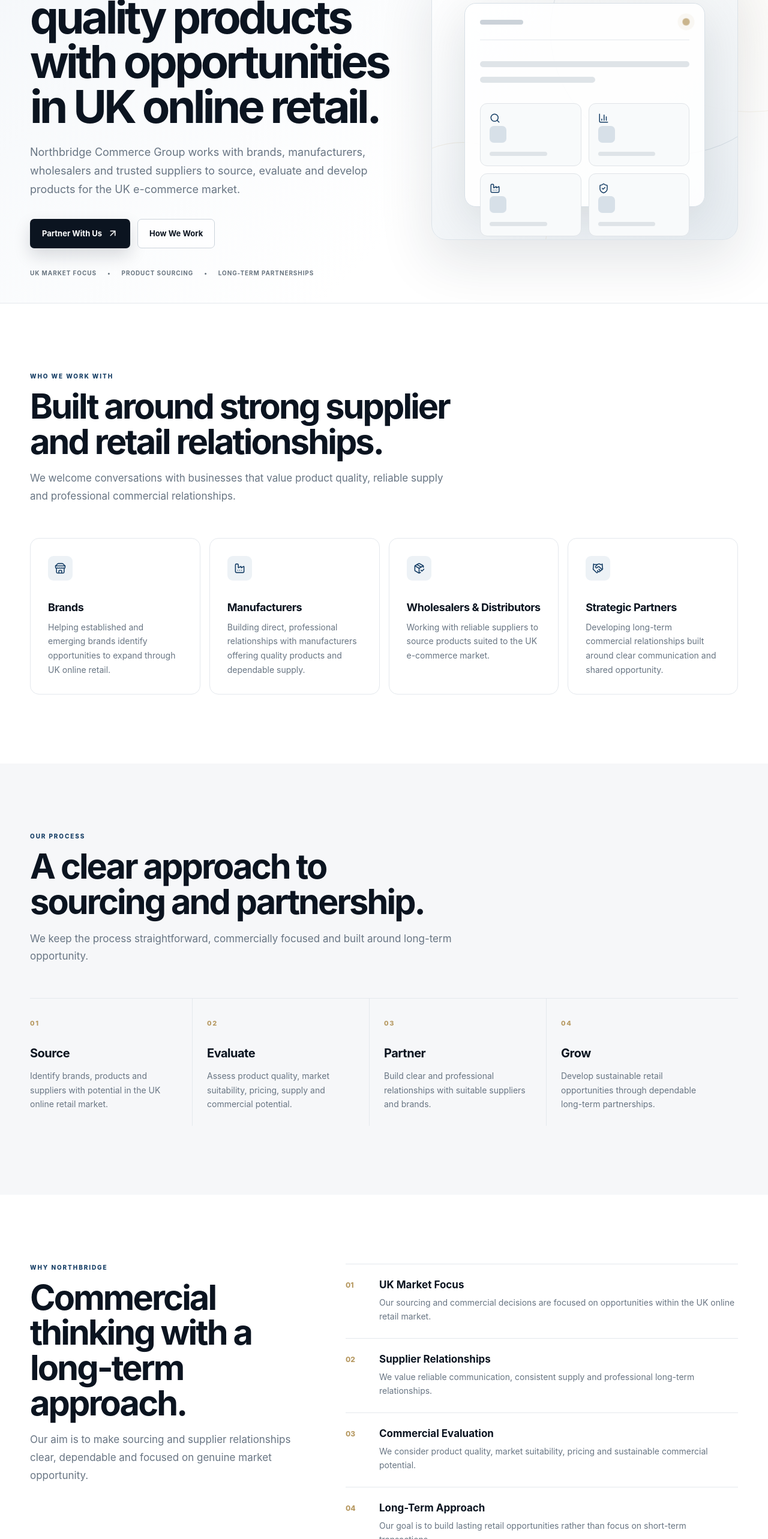
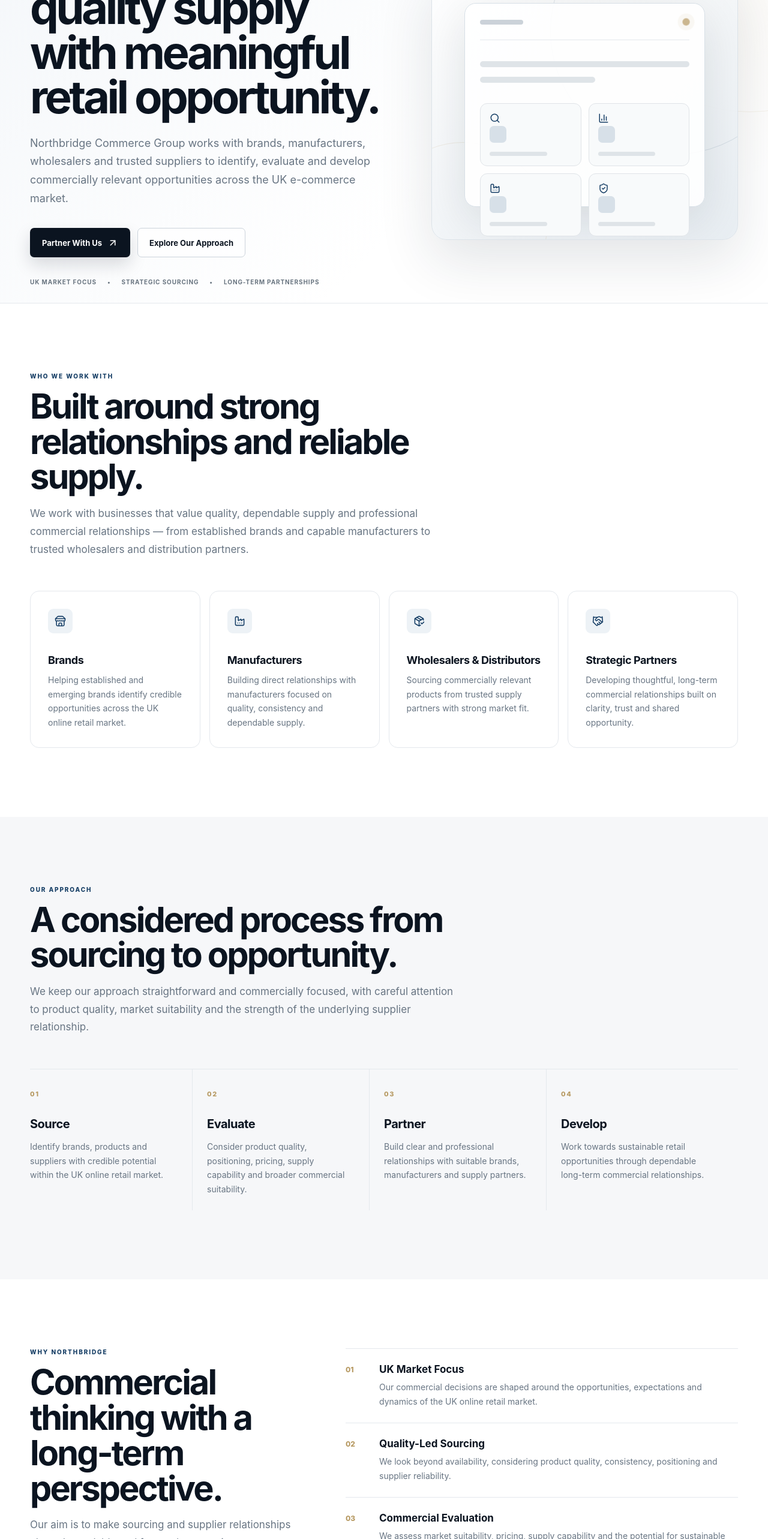
Before and after one commit to shamsmehsud129-cmyk/northbridge-commerce, a Next.js app: page / in a window 1280 px wide. Shown: the part 234-2800 px from the top of the page at 60% size. Built offline with nearby package versions, Linux system fonts and the light colour scheme.

Commit message:
Refine premium homepage content

```diff
--- a/app/page.tsx
+++ b/app/page.tsx
@@ -16,41 +16,64 @@
   [
     Store,
     "Brands",
-    "Helping established and emerging brands identify opportunities to expand through UK online retail.",
+    "Helping established and emerging brands identify credible opportunities across the UK online retail market.",
   ],
   [
     Factory,
     "Manufacturers",
-    "Building direct, professional relationships with manufacturers offering quality products and dependable supply.",
+    "Building direct relationships with manufacturers focused on quality, consistency and dependable supply.",
   ],
   [
     PackageCheck,
     "Wholesalers & Distributors",
-    "Working with reliable suppliers to source products suited to the UK e-commerce market.",
+    "Sourcing commercially relevant products from trusted supply partners with strong market fit.",
   ],
   [
     Handshake,
     "Strategic Partners",
-    "Developing long-term commercial relationships built around clear communication and shared opportunity.",
+    "Developing thoughtful, long-term commercial relationships built on clarity, trust and shared opportunity.",
   ],
 ] as const;
 
 const reasons = [
   [
     "UK Market Focus",
-    "Our sourcing and commercial decisions are focused on opportunities within the UK online retail market.",
+    "Our commercial decisions are shaped around the opportunities, expectations and dynamics of the UK online retail market.",
   ],
   [
-    "Supplier Relationships",
-    "We value reliable communication, consistent supply and professional long-term relationships.",
+    "Quality-Led Sourcing",
+    "We look beyond availability, considering product quality, consistency, positioning and supplier reliability.",
   ],
   [
     "Commercial Evaluation",
-    "We consider product quality, market suitability, pricing and sustainable commercial potential.",
+    "We assess market suitability, pricing, supply capability and the potential for sustainable retail growth.",
   ],
   [
-    "Long-Term Approach",
-    "Our goal is to build lasting retail opportunities rather than focus on short-term transactions.",
+    "Long-Term Relationships",
+    "We prioritise dependable partnerships, transparent communication and relationships built to last.",
+  ],
+];
+
+const process = [
+  [
+    "01",
+    "Source",
+    "Identify brands, products and suppliers with credible potential within the UK online retail market.",
+  ],
+  [
+    "02",
+    "Evaluate",
+    "Consider product quality, positioning, pricing, supply capability and broader commercial suitability.",
+  ],
+  [
+    "03",
+    "Partner",
+    "Build clear and professional relationships with suitable brands, manufacturers and supply partners.",
+  ],
+  [
+    "04",
+    "Develop",
+    "Work towards sustainable retail opportunities through dependable long-term commercial relationships.",
   ],
 ];
 
@@ -65,36 +88,30 @@
             </p>
 
             <h1>
-              Connecting quality products with opportunities in UK online
-              retail.
+              Connecting quality supply with meaningful retail opportunity.
             </h1>
 
             <p className="lead">
               Northbridge Commerce Group works with brands, manufacturers,
-              wholesalers and trusted suppliers to source, evaluate and
-              develop products for the UK e-commerce market.
+              wholesalers and trusted suppliers to identify, evaluate and
+              develop commercially relevant opportunities across the UK
+              e-commerce market.
             </p>
 
             <div className="actions">
-              <Link
-                className="button button-dark"
-                href="/partners"
-              >
+              <Link className="button button-dark" href="/partners">
                 Partner With Us <ArrowUpRight size={18} />
               </Link>
 
-              <Link
-                className="button button-outline"
-                href="/how-we-work"
-              >
-                How We Work
+              <Link className="button button-outline" href="/how-we-work">
+                Explore Our Approach
               </Link>
             </div>
 
             <div className="hero-meta">
               <span>UK Market Focus</span>
               <span>•</span>
-              <span>Product Sourcing</span>
+              <span>Strategic Sourcing</span>
               <span>•</span>
               <span>Long-Term Partnerships</span>
             </div>
@@ -102,7 +119,7 @@
 
           <div
             className="hero-art"
-            aria-label="E-commerce sourcing and partnership visual"
+            aria-label="Northbridge Commerce sourcing and retail partnership visual"
           >
             <div className="art-panel">
               <div className="art-top">
@@ -149,8 +166,8 @@
         <div className="container">
           <SectionHeading
             eyebrow="WHO WE WORK WITH"
-            title="Built around strong supplier and retail relationships."
-            text="We welcome conversations with businesses that value product quality, reliable supply and professional commercial relationships."
+            title="Built around strong relationships and reliable supply."
+            text="We work with businesses that value quality, dependable supply and professional commercial relationships — from established brands and capable manufacturers to trusted wholesalers and distribution partners."
           />
 
           <div className="card-grid">
@@ -171,34 +188,13 @@
       <section className="section alt">
         <div className="container">
           <SectionHeading
-            eyebrow="OUR PROCESS"
-            title="A clear approach to sourcing and partnership."
-            text="We keep the process straightforward, commercially focused and built around long-term opportunity."
+            eyebrow="OUR APPROACH"
+            title="A considered process from sourcing to opportunity."
+            text="We keep our approach straightforward and commercially focused, with careful attention to product quality, market suitability and the strength of the underlying supplier relationship."
           />
 
           <div className="steps">
-            {[
-              [
-                "01",
-                "Source",
-                "Identify brands, products and suppliers with potential in the UK online retail market.",
-              ],
-              [
-                "02",
-                "Evaluate",
-                "Assess product quality, market suitability, pricing, supply and commercial potential.",
-              ],
-              [
-                "03",
-                "Partner",
-                "Build clear and professional relationships with suitable suppliers and brands.",
-              ],
-              [
-                "04",
-                "Grow",
-                "Develop sustainable retail opportunities through dependable long-term partnerships.",
-              ],
-            ].map(([no, title, text]) => (
+            {process.map(([no, title, text]) => (
               <div className="step" key={no}>
                 <span className="step-no">{no}</span>
                 <h3>{title}</h3>
@@ -213,8 +209,8 @@
         <div className="container split">
           <SectionHeading
             eyebrow="WHY NORTHBRIDGE"
-            title="Commercial thinking with a long-term approach."
-            text="Our aim is to make sourcing and supplier relationships clear, dependable and focused on genuine market opportunity."
+            title="Commercial thinking with a long-term perspective."
+            text="Our aim is to make sourcing and supplier relationships clear, dependable and focused on genuine commercial opportunity."
           />
 
           <div className="list">
@@ -239,25 +235,29 @@
           <div>
             <p className="eyebrow">NORTHBRIDGE COMMERCE GROUP</p>
 
-            <h2
-              className="section-heading"
-              style={{ marginBottom: 0 }}
-            >
-              Building opportunities across the UK online retail market.
+            <h2 className="section-heading" style={{ marginBottom: 0 }}>
+              Creating clearer routes from supply to UK retail.
             </h2>
           </div>
 
           <div className="prose">
             <p>
               Northbridge Commerce Group is a UK-focused e-commerce sourcing
-              and retail business working with brands, manufacturers,
+              and retail business working across brands, manufacturers,
               wholesalers and trusted suppliers.
             </p>
 
             <p>
-              We focus on identifying quality products, developing dependable
-              supply relationships and creating sustainable opportunities
-              within the UK online retail market.
+              We focus on identifying quality products, evaluating their
+              commercial potential and developing dependable supply
+              relationships that can support sustainable opportunities within
+              UK online retail.
+            </p>
+
+            <p>
+              Our approach is independent, commercially focused and built
+              around professional relationships rather than short-term
+              transactions.
             </p>
 
             <p>
```
